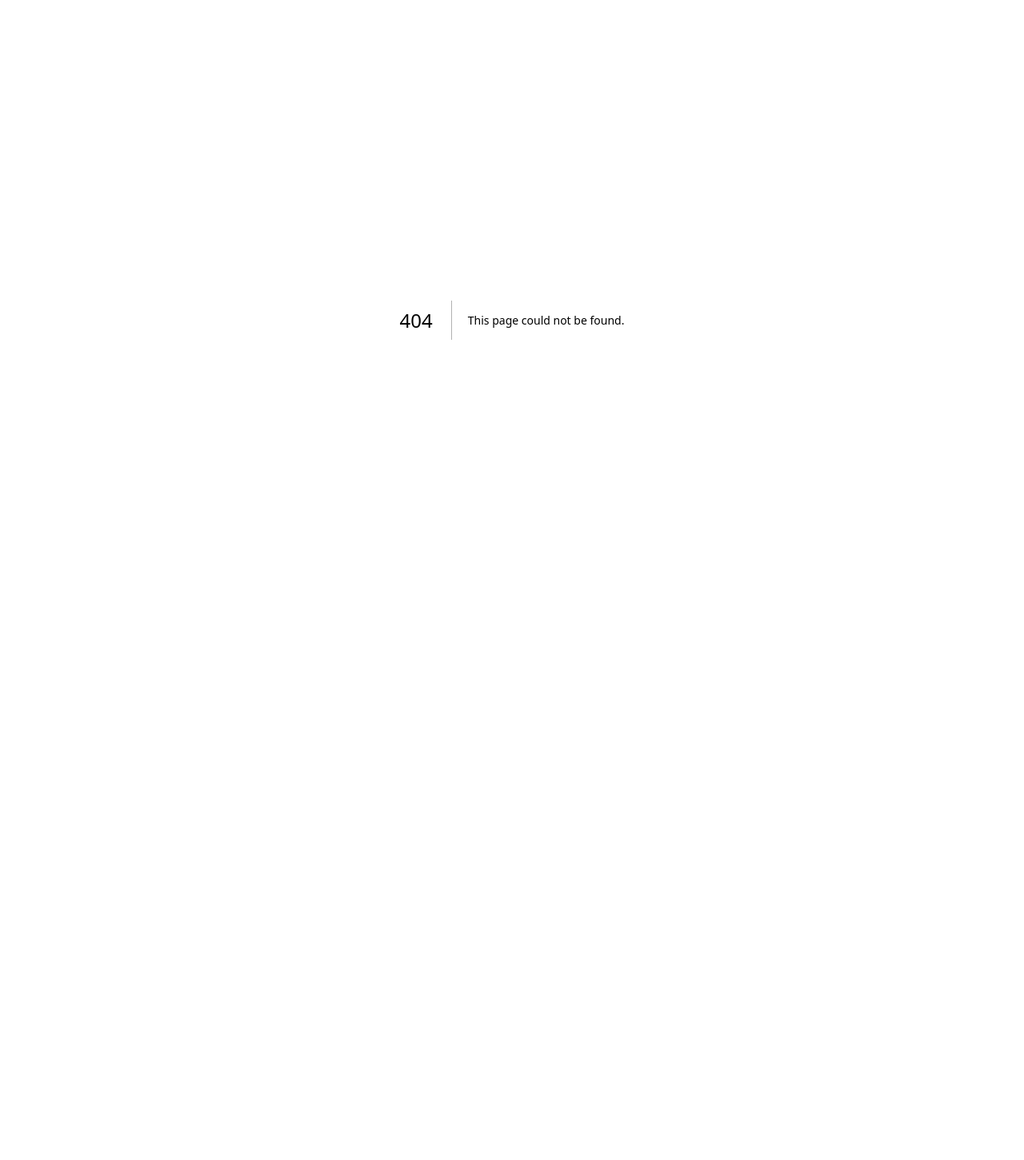
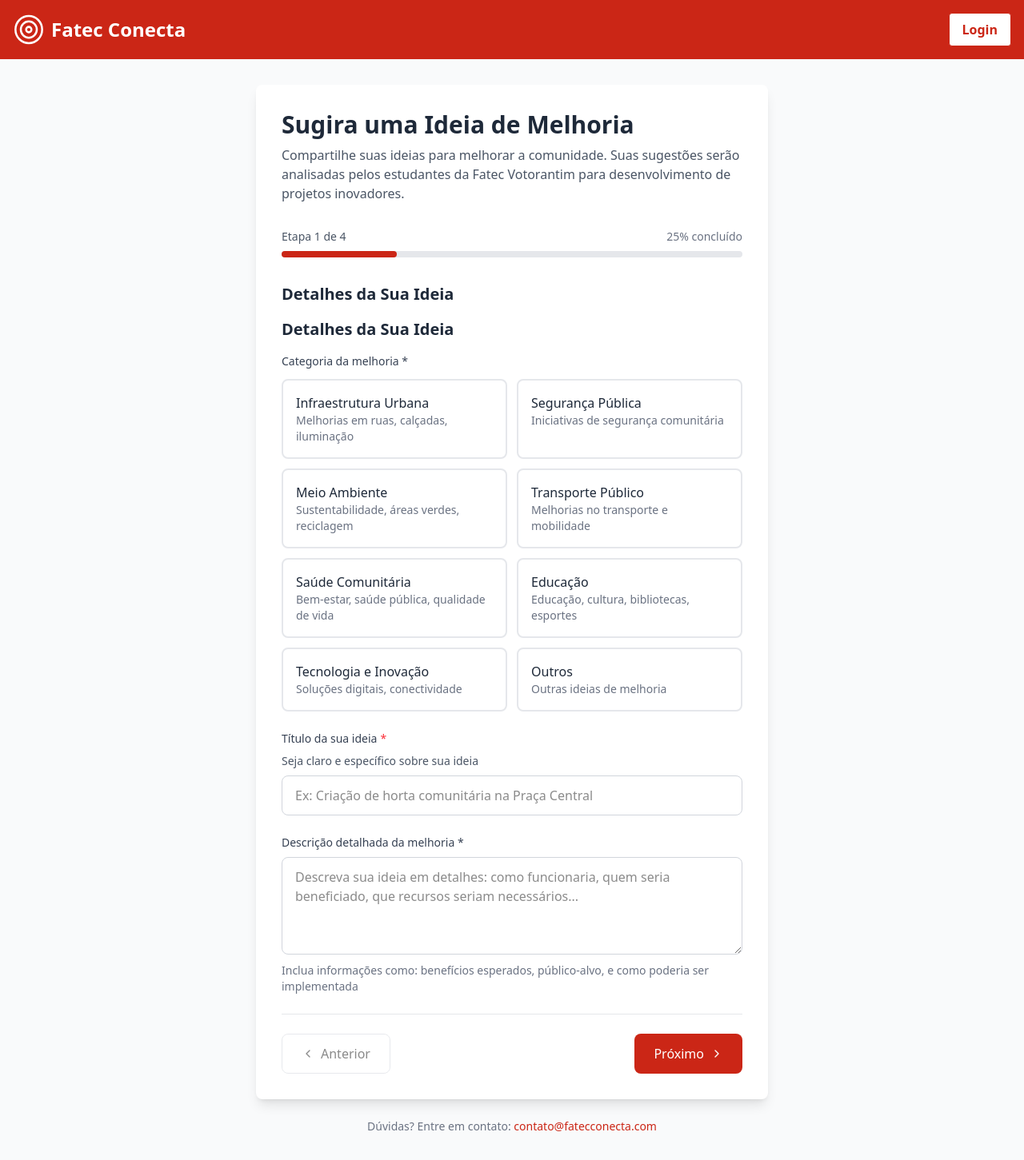
Before and after one commit to LuckyLabs-Fatec/conecta-fatec, a Next.js app: page /sugerir-melhoria in a window 1280 px wide. Before the commit this address had no page. Shown: the whole page at 80% size. Before the commit the page ends 800 px from the top, so only its background shows below. Built offline with nearby package versions, Linux system fonts and the light colour scheme.

Commit message:
feat: Add multi-step improvement suggestion form with validation

```diff
--- a/src/app/page.tsx
+++ b/src/app/page.tsx
@@ -3,6 +3,7 @@ import { Button } from "@/components/Button";
 import { Header } from "@/components/Header";
 import { Step } from "@/components/Step";
 import { Lightbulb, CheckCircle, Code } from "lucide-react";
+import Link from "next/link";
 
 export default function LandingPage() {
   return (
@@ -31,15 +32,17 @@ export default function LandingPage() {
               Conectamos problemas reais com soluções acadêmicas desenvolvidas pelos alunos da Fatec Votorantim.
             </p>
             <nav className="flex gap-4 flex-wrap justify-center" aria-label="Ações principais">
+              <Link href="/sugerir-melhoria">
                 <Button
-                label="Relate um problema"
+                  label="Sugira uma ideia de melhoria"
                   onClick={() => {}}
                   variant="primary"
                   size="large"
-                aria-describedby="relate-problema-desc"
+                  aria-describedby="sugira-ideia-desc"
                 />
-              <span id="relate-problema-desc" className="sr-only">
-                Acesse o formulário para relatar problemas da sua comunidade
+              </Link>
+              <span id="sugira-ideia-desc" className="sr-only">
+                Acesse o formulário para sugerir melhorias para sua comunidade
               </span>
               <Button
                 label="Conheça o projeto"
@@ -89,15 +92,17 @@ export default function LandingPage() {
               </p>
             </article>
           </div>
+          <Link href="/sugerir-melhoria">
             <Button
-            label="Relate um problema"
+              label="Sugira uma ideia de melhoria"
               onClick={() => {}}
               variant="primary"
               size="large"
               aria-describedby="mission-cta-desc"
             />
+          </Link>
           <span id="mission-cta-desc" className="sr-only">
-            Comece a fazer a diferença relatando um problema da sua comunidade
+            Comece a fazer a diferença sugerindo ideias de melhoria para sua comunidade
           </span>
         </section>
 
@@ -114,22 +119,22 @@ export default function LandingPage() {
             <div role="listitem">
               <Step
                 icon={<Lightbulb size={32} color="#DA3115" aria-hidden="true" />}
-                title="Relate o Problema"
-                description="A comunidade compartilha desafios e reclamações cotidianas em nossa plataforma."
+                title="Sugira Melhorias"
+                description="A comunidade compartilha ideias de melhorias e desafios cotidianos em nossa plataforma."
               />
             </div>
             <div role="listitem">
               <Step
                 icon={<CheckCircle size={32} color="#DA3115" aria-hidden="true" />}
                 title="Análise Acadêmica"
-                description="Estudantes da Fatec Votorantim analisam os problemas e identificam oportunidades de projetos."
+                description="Estudantes da Fatec Votorantim analisam as sugestões e identificam oportunidades de projetos."
               />
             </div>
             <div role="listitem">
               <Step
                 icon={<Code size={32} color="#DA3115" aria-hidden="true" />}
                 title="Desenvolvimento de Soluções"
-                description="Alunos desenvolvem projetos estudantis inovadores para resolver os desafios apresentados."
+                description="Alunos desenvolvem projetos estudantis inovadores para implementar as melhorias sugeridas."
               />
             </div>
           </div>
@@ -141,17 +146,19 @@ export default function LandingPage() {
         >
           <h2 id="cta-title" className="text-3xl font-bold">Faça Parte da Mudança</h2>
           <p className="text-gray-500 text-xl max-w-3xl">
-            Sua voz importa! Relate os problemas da sua comunidade e ajude os estudantes da Fatec a criar soluções que fazem a diferença. Juntos, construímos uma sociedade mais justa e eficaz.
+            Sua voz importa! Compartilhe suas ideias de melhoria para a comunidade e ajude os estudantes da Fatec a criar soluções que fazem a diferença. Juntos, construímos uma sociedade mais justa e eficaz.
           </p>
+          <Link href="/sugerir-melhoria">
             <Button
-            label="Relate um Problema"
+              label="Sugira uma Ideia de Melhoria"
               onClick={() => {}}
               variant="primary"
               size="large"
               aria-describedby="final-cta-desc"
             />
+          </Link>
           <span id="final-cta-desc" className="sr-only">
-            Acesse o formulário para iniciar o processo de relato de problemas comunitários
+            Acesse o formulário para iniciar o processo de sugestão de melhorias comunitárias
           </span>
         </section>
       </main>
--- a/src/app/relatar-problema/page.tsx
+++ b/src/app/sugerir-melhoria/page.tsx
@@ -2,13 +2,13 @@
 import { useState } from 'react';
 import { Form } from "@base-ui-components/react/form"
 import { Header } from "@/components/Header"
-import { ProblemDetailsStep } from "@/components/ProblemDetailsStep"
+import { ImprovementDetailsStep } from "@/components/ImprovementDetailsStep"
 import { LocationStep } from "@/components/LocationStep"
 import { PriorityImpactStep } from "@/components/PriorityImpactStep"
 import { ContactInfoStep } from "@/components/ContactInfoStep"
 import { ChevronLeft, ChevronRight, Send } from "lucide-react";
 
-interface ProblemFormData {
+interface ImprovementFormData {
     category: string;
     title: string;
     description: string;
@@ -30,11 +30,9 @@ interface ProblemFormData {
     };
 }
 
-
-
-export default function RelateProblemPage() {
+export default function SuggestImprovementPage() {
     const [currentStep, setCurrentStep] = useState(1);
-    const [formData, setFormData] = useState<ProblemFormData>({
+    const [formData, setFormData] = useState<ImprovementFormData>({
         category: '',
         title: '',
         description: '',
@@ -121,7 +119,7 @@ export default function RelateProblemPage() {
                 if (!formData.location.neighborhood.trim()) newErrors.neighborhood = 'Bairro é obrigatório';
                 break;
             case 3:
-                if (!formData.affectedPeople.trim()) newErrors.affectedPeople = 'Informe quantas pessoas são afetadas';
+                if (!formData.affectedPeople.trim()) newErrors.affectedPeople = 'Informe quantas pessoas serão beneficiadas';
                 break;
             case 4:
                 if (!formData.contactInfo.name.trim()) newErrors.name = 'Nome é obrigatório';
@@ -146,7 +144,7 @@ export default function RelateProblemPage() {
     const handleSubmit = (e: React.FormEvent) => {
         e.preventDefault();
         if (validateStep(currentStep)) {
-            console.log('Submitting problem:', formData);
+            console.log('Submitting improvement suggestion:', formData);
             // Here you would submit to your backend
         }
     };
@@ -178,20 +176,24 @@ export default function RelateProblemPage() {
                     <div className="bg-white rounded-lg shadow-lg p-8">
                         <header className="mb-8">
                             <h1 className="text-3xl font-bold text-gray-800 mb-2">
-                                Relatar Problema da Comunidade
+                                Sugira uma Ideia de Melhoria
                             </h1>
                             <p className="text-gray-600">
-                                Ajude-nos a identificar e resolver problemas da sua comunidade.
-                                Suas informações serão analisadas pelos estudantes da Fatec Votorantim.
+                                Compartilhe suas ideias para melhorar a comunidade.
+                                Suas sugestões serão analisadas pelos estudantes da Fatec Votorantim para desenvolvimento de projetos inovadores.
                             </p>
                         </header>
 
                         <ProgressBar />
 
                         <Form onSubmit={handleSubmit} className="space-y-6">
-                            {/* Step 1: Problem Details */}
+                            {/* Step 1: Improvement Details */}
                             {currentStep === 1 && (
-                                <ProblemDetailsStep
+                                <div className="space-y-6" role="group" aria-labelledby="improvement-details-heading">
+                                    <h2 id="improvement-details-heading" className="text-xl font-semibold text-gray-800 mb-4">
+                                        Detalhes da Sua Ideia
+                                    </h2>
+                                    <ImprovementDetailsStep
                                         formData={{
                                             category: formData.category,
                                             title: formData.title,
@@ -200,6 +202,7 @@ export default function RelateProblemPage() {
                                         errors={errors}
                                         onChange={handleInputChange}
                                     />
+                                </div>
                             )}
 
                             {/* Step 2: Location */}
@@ -213,6 +216,10 @@ export default function RelateProblemPage() {
 
                             {/* Step 3: Priority and Impact */}
                             {currentStep === 3 && (
+                                <div className="space-y-6" role="group" aria-labelledby="impact-priority-heading">
+                                    <h2 id="impact-priority-heading" className="text-xl font-semibold text-gray-800 mb-4">
+                                        Impacto e Benefícios
+                                    </h2>
                                     <PriorityImpactStep
                                         formData={{
                                             priority: formData.priority,
@@ -225,6 +232,7 @@ export default function RelateProblemPage() {
                                         onImageUpload={handleImageUpload}
                                         onRemoveImage={removeImage}
                                     />
+                                </div>
                             )}
 
                             {/* Step 4: Contact Information */}
@@ -270,7 +278,7 @@ export default function RelateProblemPage() {
                                         className="flex items-center gap-2 px-6 py-3 bg-[#CB2616] text-white rounded-lg hover:bg-red-700 transition-colors"
                                     >
                                         <Send size={16} />
-                                        Enviar Relato
+                                        Enviar Sugestão
                                     </button>
                                 )}
                             </div>
--- /dev/null
+++ b/src/components/ImprovementDetailsStep.tsx
@@ -0,0 +1,105 @@
+import { Input } from "./Input";
+
+interface ImprovementDetailsStepProps {
+    formData: {
+        category: string;
+        title: string;
+        description: string;
+    };
+    errors: { [key: string]: string };
+    onChange: (field: string) => (e: React.ChangeEvent<HTMLInputElement | HTMLTextAreaElement>) => void;
+}
+
+const IMPROVEMENT_CATEGORIES = [
+    { value: 'infraestrutura', label: 'Infraestrutura Urbana', description: 'Melhorias em ruas, calçadas, iluminação' },
+    { value: 'seguranca', label: 'Segurança Pública', description: 'Iniciativas de segurança comunitária' },
+    { value: 'ambiente', label: 'Meio Ambiente', description: 'Sustentabilidade, áreas verdes, reciclagem' },
+    { value: 'transporte', label: 'Transporte Público', description: 'Melhorias no transporte e mobilidade' },
+    { value: 'saude', label: 'Saúde Comunitária', description: 'Bem-estar, saúde pública, qualidade de vida' },
+    { value: 'educacao', label: 'Educação', description: 'Educação, cultura, bibliotecas, esportes' },
+    { value: 'tecnologia', label: 'Tecnologia e Inovação', description: 'Soluções digitais, conectividade' },
+    { value: 'outros', label: 'Outros', description: 'Outras ideias de melhoria' }
+];
+
+export const ImprovementDetailsStep = ({ formData, errors, onChange }: ImprovementDetailsStepProps) => (
+    <div className="space-y-6" role="group" aria-labelledby="improvement-details-heading">
+        <h2 id="improvement-details-heading" className="text-xl font-semibold text-gray-800 mb-4">
+            Detalhes da Sua Ideia
+        </h2>
+
+        <div>
+            <fieldset>
+                <legend className="block text-sm font-medium text-gray-700 mb-3">
+                    Categoria da melhoria *
+                </legend>
+                <div className="grid grid-cols-1 md:grid-cols-2 gap-3" role="radiogroup" aria-required="true">
+                    {IMPROVEMENT_CATEGORIES.map(category => (
+                        <label
+                            key={category.value}
+                            className={`relative flex flex-col p-4 border-2 rounded-lg cursor-pointer transition-colors
+                                ${formData.category === category.value
+                                    ? 'border-[#CB2616] bg-red-50'
+                                    : 'border-gray-200 hover:border-gray-300'
+                                }`}
+                        >
+                            <input
+                                type="radio"
+                                name="category"
+                                value={category.value}
+                                checked={formData.category === category.value}
+                                onChange={onChange('category')}
+                                className="sr-only"
+                                aria-describedby={`category-${category.value}-desc`}
+                            />
+                            <span className="font-medium text-gray-800">{category.label}</span>
+                            <span id={`category-${category.value}-desc`} className="text-sm text-gray-500">
+                                {category.description}
+                            </span>
+                            <span className="sr-only">Selecionar categoria {category.label}</span>
+                        </label>
+                    ))}
+                </div>
+            </fieldset>
+            {errors.category && (
+                <p className="text-sm text-red-600 mt-1" role="alert" aria-live="polite">
+                    {errors.category}
+                </p>
+            )}
+        </div>
+
+        <Input
+            label="Título da sua ideia"
+            id="title"
+            placeholder="Ex: Criação de horta comunitária na Praça Central"
+            required={true}
+            value={formData.title}
+            onChange={onChange('title')}
+            error={errors.title}
+            description="Seja claro e específico sobre sua ideia"
+        />
+
+        <div>
+            <label htmlFor="description" className="block text-sm font-medium text-gray-700 mb-2">
+                Descrição detalhada da melhoria *
+            </label>
+            <textarea
+                id="description"
+                value={formData.description}
+                onChange={onChange('description')}
+                placeholder="Descreva sua ideia em detalhes: como funcionaria, quem seria beneficiado, que recursos seriam necessários..."
+                rows={4}
+                className="w-full px-4 py-3 border border-gray-300 rounded-lg focus:ring-2 focus:ring-[#CB2616] focus:border-[#CB2616] outline-none transition-colors"
+                required
+                aria-describedby="description-help"
+            />
+            {errors.description && (
+                <p className="text-sm text-red-600 mt-1" role="alert" aria-live="polite">
+                    {errors.description}
+                </p>
+            )}
+            <p id="description-help" className="text-sm text-gray-500 mt-1">
+                Inclua informações como: benefícios esperados, público-alvo, e como poderia ser implementada
+            </p>
+        </div>
+    </div>
+);
```
Lines whose indentation alone changed are shown as unchanged.
